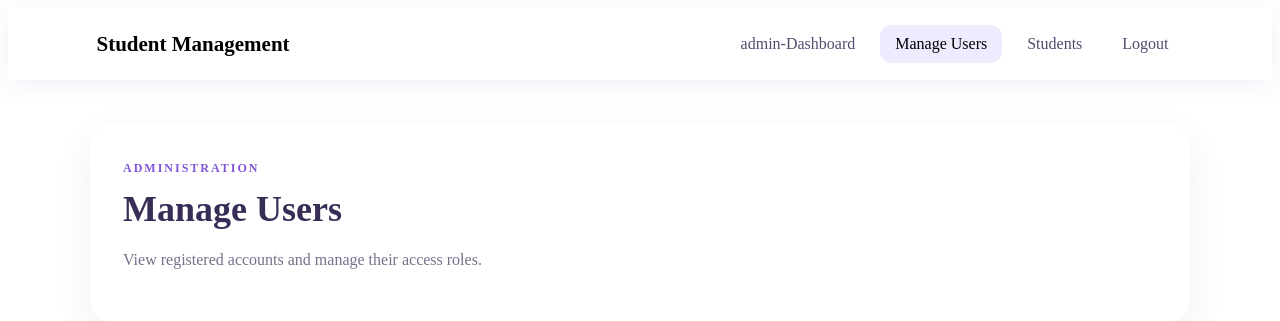
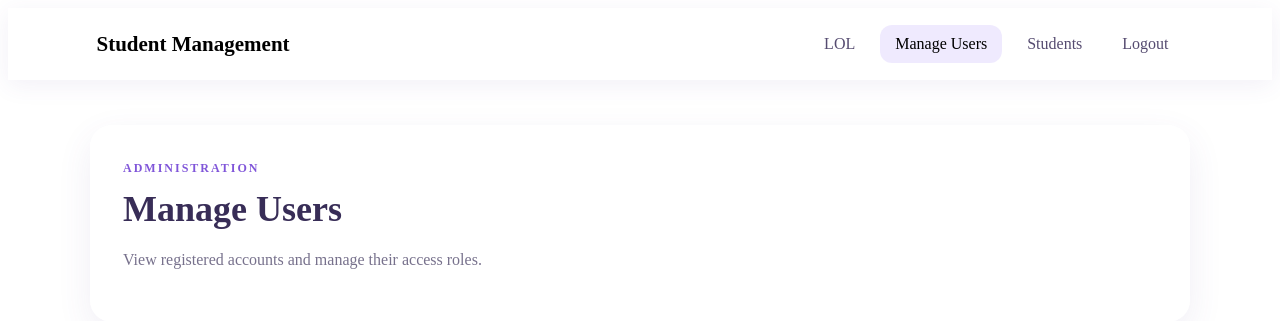
Before and after one commit to mukesh4nitrate/Python-Full-Stack-Task-4-5, a Flask app: page /admin/manage-users in a window 1280 px wide. Shown: the top 321 px of the page. Run offline with Flask 3, Linux system fonts and the light colour scheme; the visitor is signed in with stand-in values (Sample User, id 1); data comes from the database, SQL or seed files in the repository.

Commit message:
check link

```diff
--- a/templates/manage_users.html
+++ b/templates/manage_users.html
@@ -20,7 +20,7 @@
         >Student Management</a
       >
       <div class="nav-links">
-        <a href="{{ url_for('admin_dashboard') }}">admin-Dashboard</a>
+        <a href="{{ url_for('admin_dashboard') }}">LOL</a>
         <a class="nav-active" href="{{ url_for('manage_users') }}"
           >Manage Users</a
         >
```
